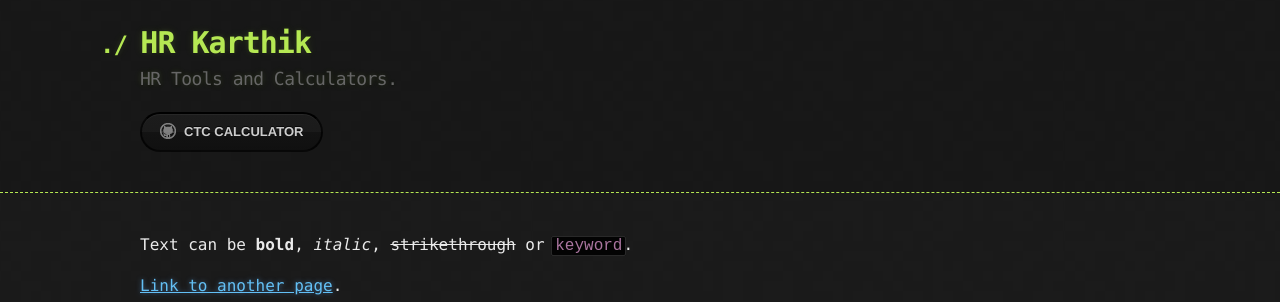
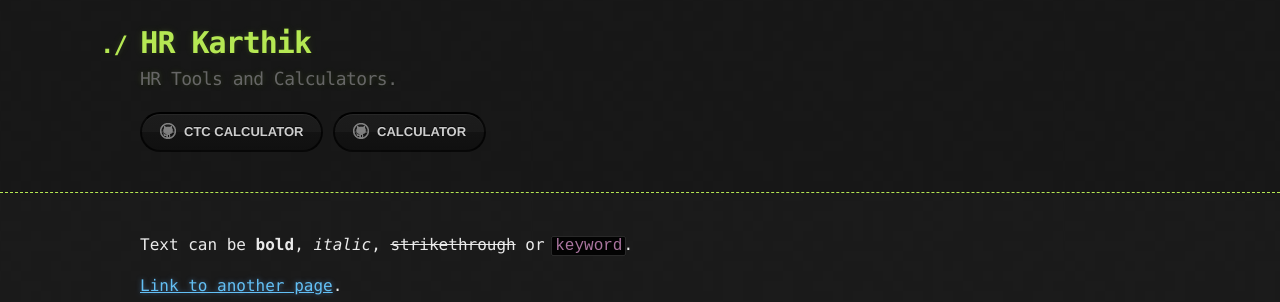
Before and after one commit to PrinceKSK6/princeksk6.github.io, a Jekyll site: the page built from index.md, in a window 1280 px wide and 900 px high. Shown: the top 302 px of the window. Built offline with Jekyll 4.4.1, drawn with Linux system fonts in a browser that asks for light colours.

Commit message:
Update default.html

```diff
--- a/_layouts/default.html
+++ b/_layouts/default.html
@@ -25,6 +25,7 @@
             <a href="{{ site.github.tar_url }}" class="btn">Download as .tar.gz</a>
           {% endif %}
           <a href="https://www.ctccalculator.in/" class="btn btn-github"><span class="icon"></span>CTC CALCULATOR</a>
+           <a href="https://www.ctccalculator.in/" class="btn btn-github"><span class="icon"></span> CALCULATOR</a>
         </section>
       </div>
     </header>
```
